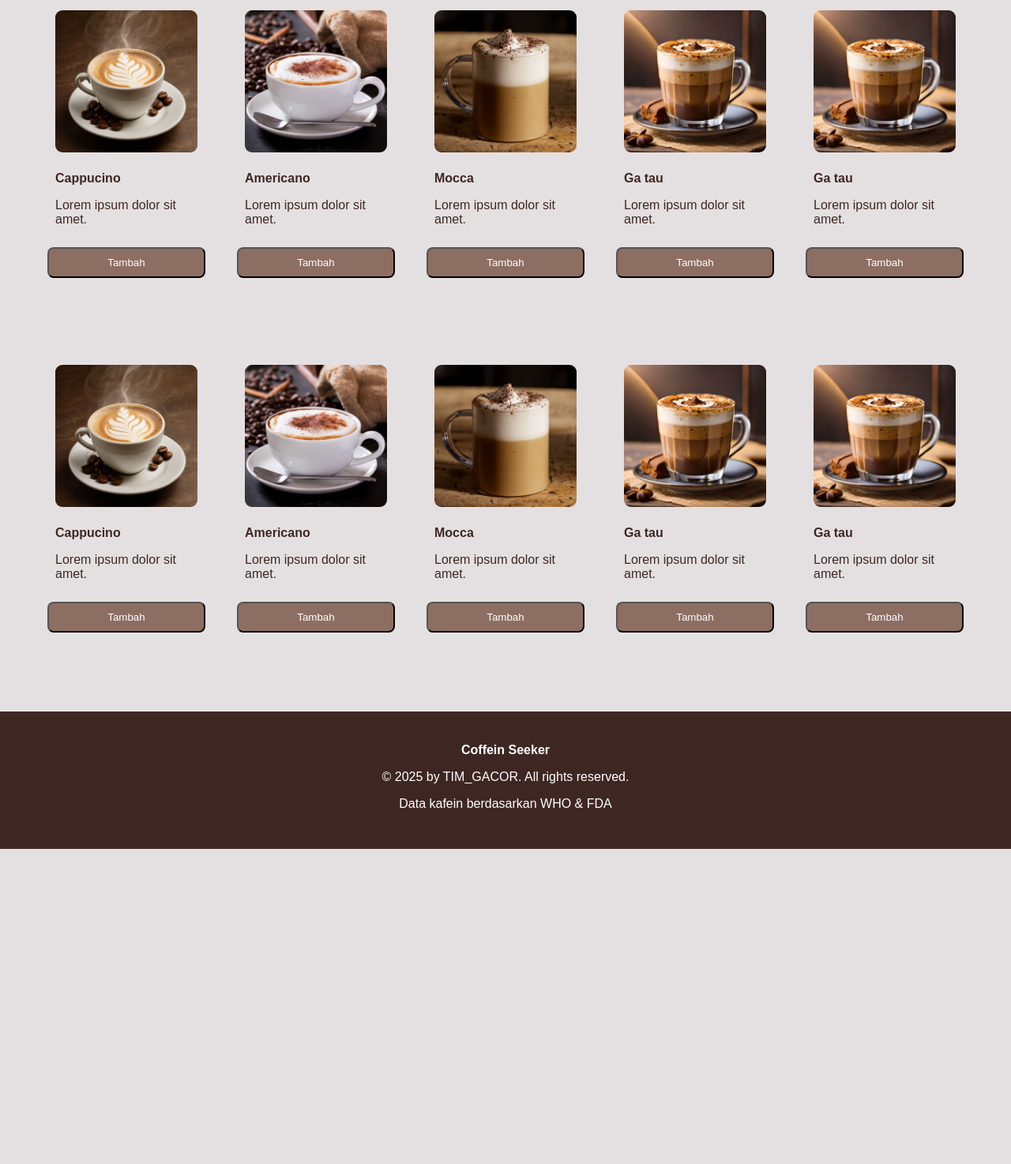
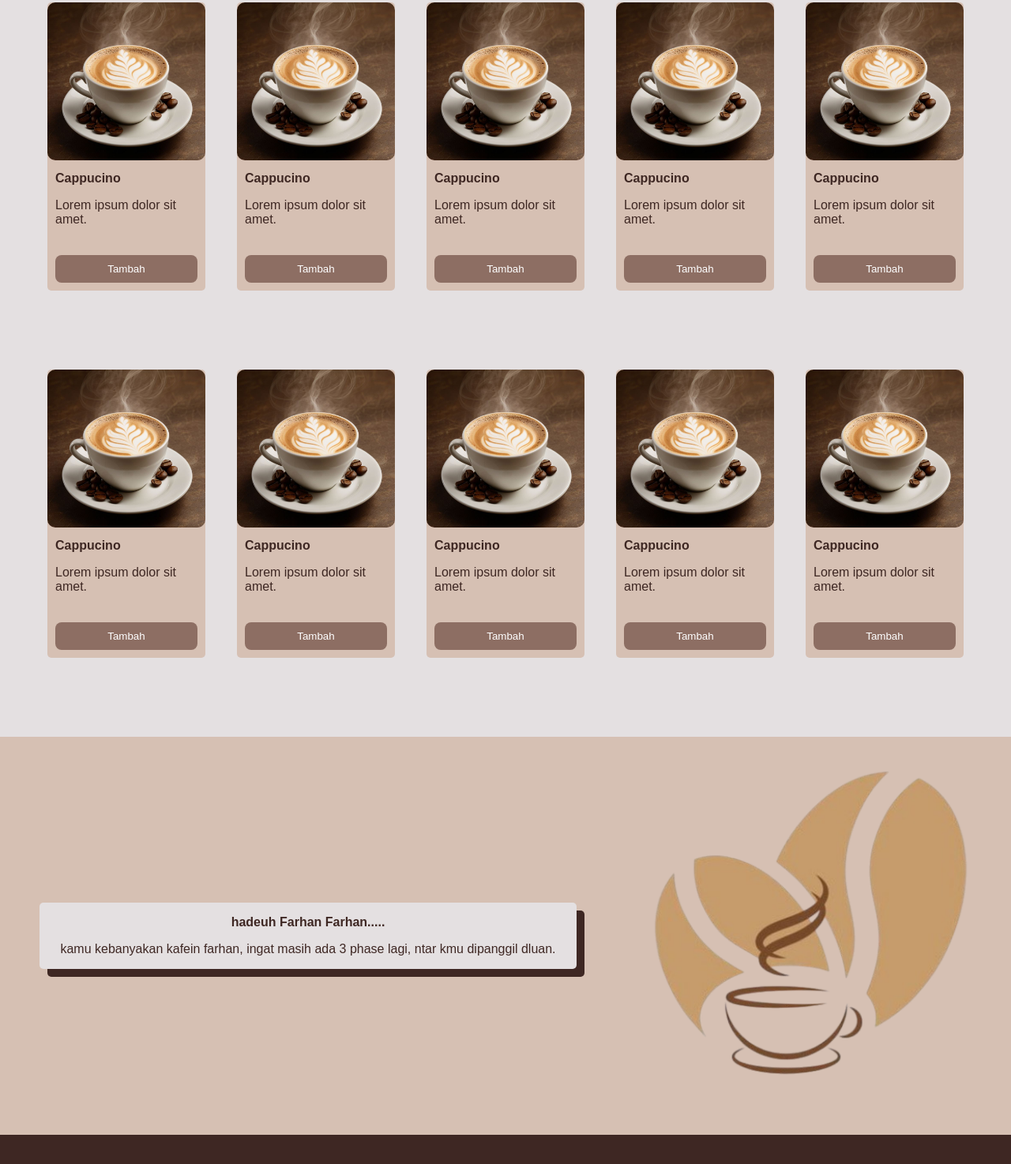
Before and after one commit to MFarhan2407/COFFEIN-SEEKER, a plain HTML site: page kalkulator.html in a window 1280 px wide. Shown: the part 797-2271 px from the top of the page at 79% size. Before the commit the page ends 1872 px from the top, so only its background shows below. Drawn offline with Linux system fonts and the light colour scheme.

Commit message:
mengupdate ui

```diff
--- a/kalkulator.html
+++ b/kalkulator.html
@@ -35,51 +35,62 @@
        <span> Cappucino</span>
        <p>Lorem ipsum dolor sit amet.</p>
       </div>
+      <div class="button-container">
         <button class="card-button">Tambah</button>
-
+      </div>
     </div>
     <div class="card">
       <div class="cardIMG">
-        <img src="IMAGE/Cappuccino.jpg" alt="">
+        <img src="IMAGE/Cappuccino(1).jpg" alt="">
       </div>
       <div class="card-text">
-       <span>Americano</span>
+       <span> Cappucino</span>
        <p>Lorem ipsum dolor sit amet.</p>
       </div>
+      <div class="button-container">
         <button class="card-button">Tambah</button>
+      </div>
     </div>
     <div class="card">
       <div class="cardIMG">
-        <img src="IMAGE/Mocca latte med vit choklad.jpg" alt="">
+        <img src="IMAGE/Cappuccino(1).jpg" alt="">
       </div>
       <div class="card-text">
-        <span>Mocca</span>
+       <span> Cappucino</span>
        <p>Lorem ipsum dolor sit amet.</p>
       </div>
+      <div class="button-container">
         <button class="card-button">Tambah</button>
+      </div>
     </div>
     <div class="card">
       <div class="cardIMG">
-        <img src="IMAGE/Caffe Mocha Magic for Chocolate Coffee Lovers - Happy Baking Days.jpg" alt="">
+        <img src="IMAGE/Cappuccino(1).jpg" alt="">
       </div>
       <div class="card-text">
-        <span>Ga tau</span>
+       <span> Cappucino</span>
        <p>Lorem ipsum dolor sit amet.</p>
       </div>
+      <div class="button-container">
         <button class="card-button">Tambah</button>
+      </div>
     </div>
     <div class="card">
       <div class="cardIMG">
-        <img src="IMAGE/Caffe Mocha Magic for Chocolate Coffee Lovers - Happy Baking Days.jpg" alt="">
+        <img src="IMAGE/Cappuccino(1).jpg" alt="">
       </div>
       <div class="card-text">
-        <span>Ga tau</span>
+       <span> Cappucino</span>
        <p>Lorem ipsum dolor sit amet.</p>
       </div>
+      <div class="button-container">
         <button class="card-button">Tambah</button>
       </div>
+    </div>
+
 
    </div>
+
    <div class="cards">
     <div class="card">
       <div class="cardIMG">
@@ -89,51 +100,61 @@
        <span> Cappucino</span>
        <p>Lorem ipsum dolor sit amet.</p>
       </div>
+      <div class="button-container">
         <button class="card-button">Tambah</button>
-
+      </div>
     </div>
     <div class="card">
       <div class="cardIMG">
-        <img src="IMAGE/Cappuccino.jpg" alt="">
+        <img src="IMAGE/Cappuccino(1).jpg" alt="">
       </div>
       <div class="card-text">
-       <span>Americano</span>
+       <span> Cappucino</span>
        <p>Lorem ipsum dolor sit amet.</p>
       </div>
+      <div class="button-container">
         <button class="card-button">Tambah</button>
+      </div>
     </div>
     <div class="card">
       <div class="cardIMG">
-        <img src="IMAGE/Mocca latte med vit choklad.jpg" alt="">
+        <img src="IMAGE/Cappuccino(1).jpg" alt="">
       </div>
       <div class="card-text">
-        <span>Mocca</span>
+       <span> Cappucino</span>
        <p>Lorem ipsum dolor sit amet.</p>
       </div>
+      <div class="button-container">
         <button class="card-button">Tambah</button>
+      </div>
     </div>
     <div class="card">
       <div class="cardIMG">
-        <img src="IMAGE/Caffe Mocha Magic for Chocolate Coffee Lovers - Happy Baking Days.jpg" alt="">
+        <img src="IMAGE/Cappuccino(1).jpg" alt="">
       </div>
       <div class="card-text">
-        <span>Ga tau</span>
+       <span> Cappucino</span>
        <p>Lorem ipsum dolor sit amet.</p>
       </div>
+      <div class="button-container">
         <button class="card-button">Tambah</button>
+      </div>
     </div>
     <div class="card">
       <div class="cardIMG">
-        <img src="IMAGE/Caffe Mocha Magic for Chocolate Coffee Lovers - Happy Baking Days.jpg" alt="">
+        <img src="IMAGE/Cappuccino(1).jpg" alt="">
       </div>
       <div class="card-text">
-        <span>Ga tau</span>
+       <span> Cappucino</span>
        <p>Lorem ipsum dolor sit amet.</p>
       </div>
+      <div class="button-container">
         <button class="card-button">Tambah</button>
       </div>
+    </div>
+   </div>
 
-   </div>
+
 
 
     <!-- Bagian pilih minuman -->
@@ -147,6 +168,19 @@
     <!-- Detail akan muncul setelah klik -->
     <!-- <section id="detail-section" id="detail-section" style="display: none;"></section> -->
   </div>
+  <div class="result">
+    <div class="result-text">
+      <div class="result-card">
+        <p style="font-weight: bold;">
+        hadeuh Farhan Farhan.....<br>
+      </p>
+      <p>kamu kebanyakan kafein farhan, ingat masih ada 3 phase lagi, ntar kmu dipanggil dluan.
+      </p>
+      </div>
+    </div>
+
+    <div><img src="IMAGE/Screenshot_2025-07-02_132843-removebg-preview(1).png" alt=""></div>
+  </div>
 
   <footer>
       <h4>Coffein Seeker</h4>
--- a/style.css
+++ b/style.css
@@ -247,6 +247,7 @@ input {
   margin-bottom: 0.5rem;
   font-size: large;
   color: #2c3e50;
+  padding-bottom: 10px;
 }
 
 .awal-text button {
@@ -312,7 +313,7 @@ footer {
   color: white;
   padding: 2rem;
   text-align: center;
-  margin-top: 4rem;
+  /* margin-top: ; */
 }
 
 footer h4 {
@@ -390,15 +391,15 @@ nav #logo {
   gap: 40px;
 }
 
-.cardIMG {
+/* .cardIMG {
   padding: 10px;
-}
+} */
 
 .card {
   width: 200px;
   height: auto;
-
-
+  background-color: #D6C0B3;
+  border-radius: 5px;
 }
 
 .cardIMG img {
@@ -417,12 +418,20 @@ nav #logo {
 
 .card-button {
   text-align: center;
+  align-items: center;
   width: 100%;
   padding: 10px;
   color: white;
   background-color: #8D6E63;
   border-radius: 8px;
-   transition: background-color 0.3s ease, transform 0.3s ease;
+  transition: background-color 0.3s ease, transform 0.3s ease;
+  justify-content: center;
+  display: flex;
+  border: 0px;
+}
+
+.button-container {
+  padding: 10px;
 }
 
 .card-button:hover{
@@ -431,3 +440,41 @@ nav #logo {
   transform: translateY(-5px);
   color: whitesmoke;
 }
+
+.result {
+  background-color: #D6C0B3;
+  width: 100%;
+  justify-content: space-between;
+  display: flex;
+}
+
+.result-text {
+  padding: 50px;
+  justify-content: center;
+  display: flex;
+  color: white;
+  flex-direction: column;
+  width: 100%;
+  align-items: center;
+
+}
+
+.result-text p {
+  display: flex;
+  justify-content: center;
+  align-items: center;
+  color: #3E2723;
+}
+
+.result img {
+  width: 500px;
+  height: 500px;
+}
+.result-card {
+  background-color: #E4E0E1;
+  width: 100%;
+  /* display: flex; */
+  justify-content: center;
+  border-radius: 5px;
+  box-shadow: 10px 10px 0px 0px #3E2723;
+}
```
Also changed, not shown: IMAGE/Cappuccino_1_-removebg-preview.png (added), IMAGE/Screenshot 2025-07-02 132843.png (added), IMAGE/Screenshot_2025-07-02_132843-removebg-preview(1).png (added). Lines whose indentation alone changed are shown as unchanged.
